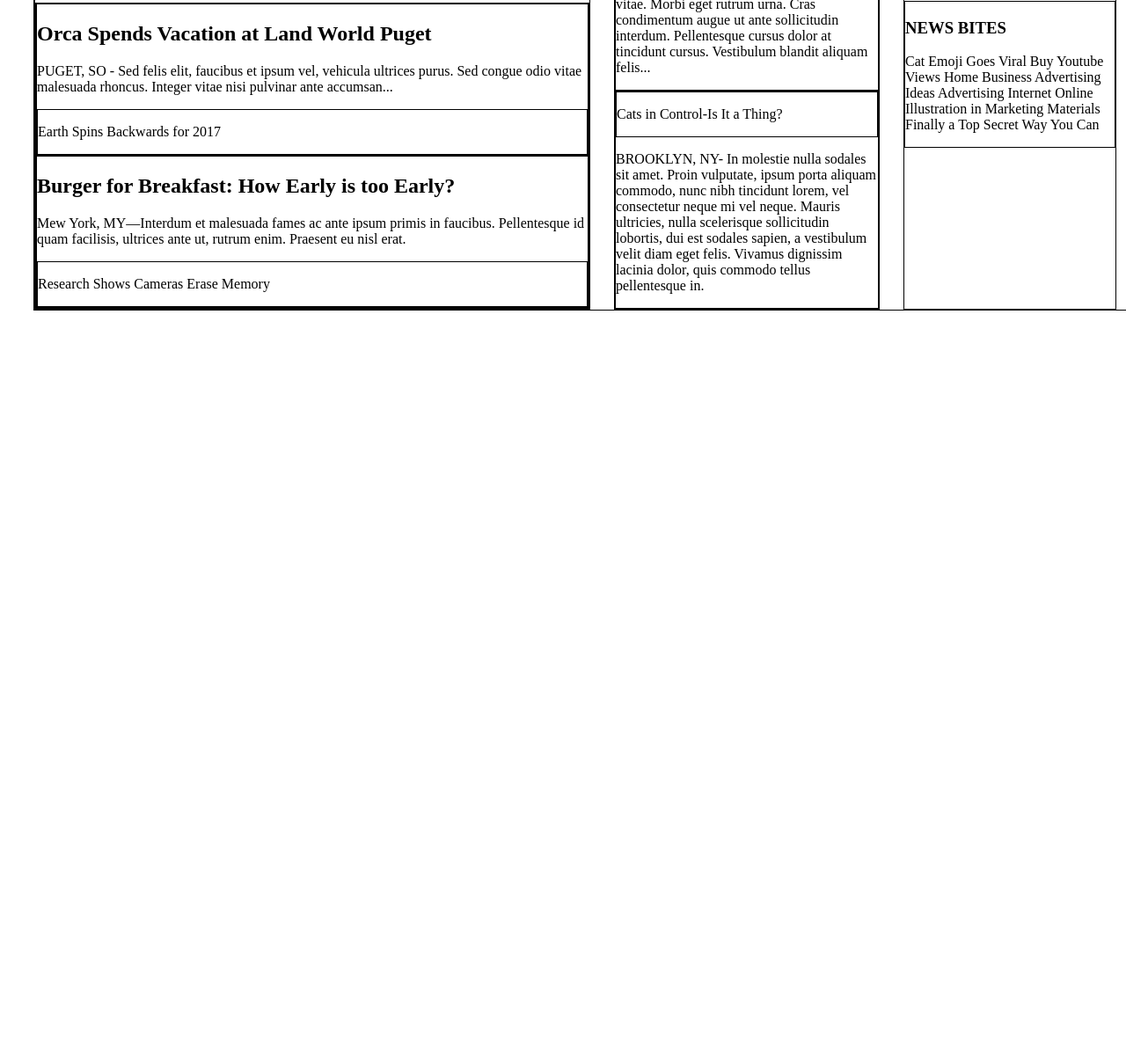
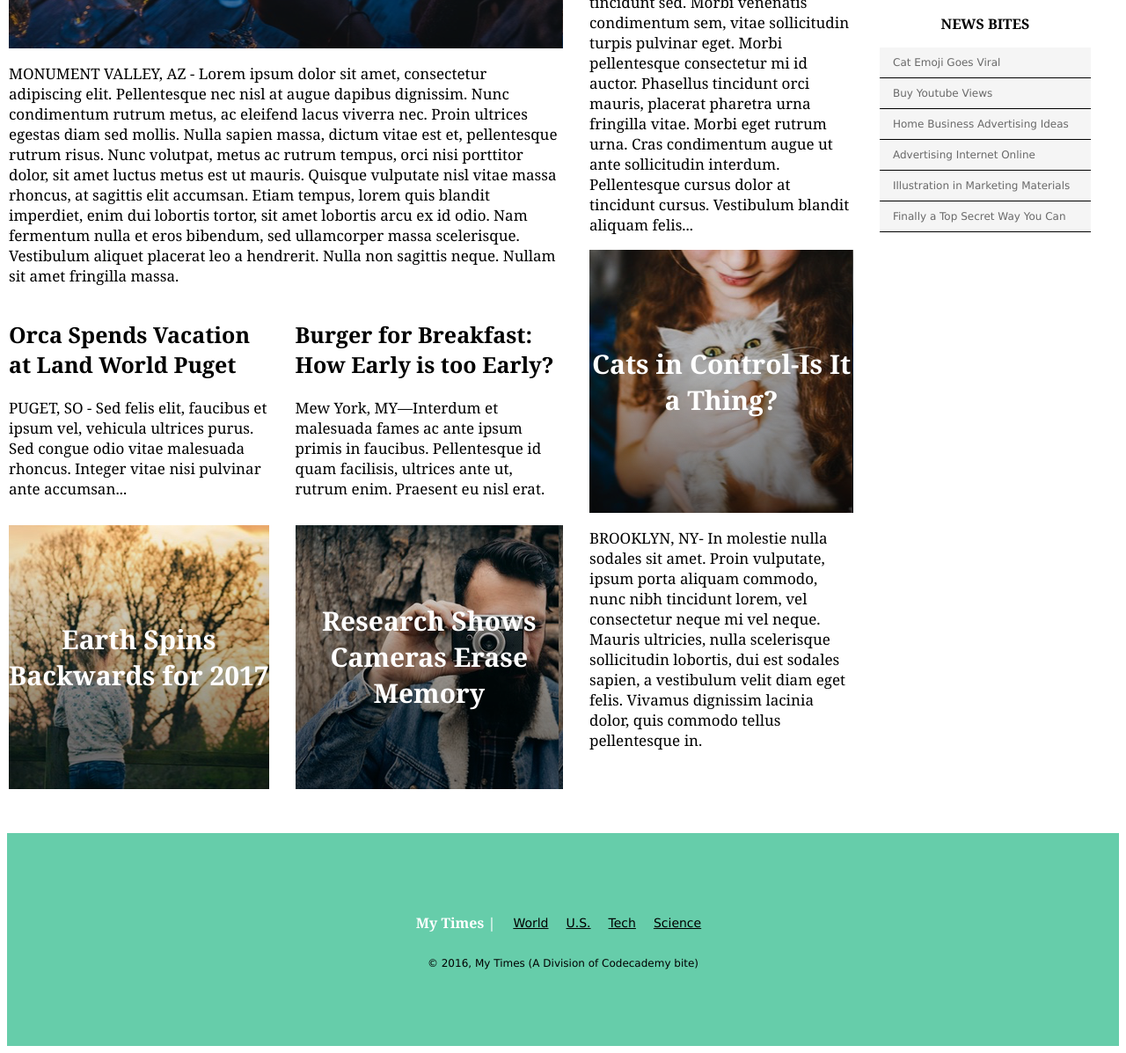
Before and after one commit to daniellenicole87/MyTimes, a plain HTML site: page index.html in a window 1280 px wide. Shown: the part 417-1614 px from the top of the page at 88% size. Before the commit the page ends 800 px from the top, so only its background shows below. Drawn offline with Linux system fonts and the light colour scheme.

Commit message:
Finish all html and css.

```diff
--- a/index.html
+++ b/index.html
@@ -29,10 +29,9 @@
 
 
 
-
+    <div class="container">
 
     <div class="column">
-
 
       <div class="large">
         <div class="tunasteak">
@@ -107,15 +106,47 @@
       <div class="small">
         <img src="resources/img-news-bite.png"/>
         <div class="bites">
-          <h3>NEWS BITES</h3>
-          <p>Cat Emoji Goes Viral Buy Youtube Views Home Business Advertising
-            Ideas Advertising Internet Online Illustration in Marketing
-            Materials Finally a Top Secret Way You Can</p>
+          <h3>NEWS BITES</div>
+          <div class="news">Cat Emoji Goes Viral</div>
+          <div class="news">Buy Youtube Views</div>
+          <div class="news">Home Business Advertising Ideas</div>
+          <div class="news">Advertising Internet Online</div>
+          <div class="news">Illustration in Marketing Materials</div>
+          <div class="news">Finally a Top Secret Way You Can</div>
         </div>
       </div>
     </div>
 
+    </div>
 
+
+
+    <div class="footer">
+
+      <div class="FooterNav">
+        <p>My Times  |</p>
+
+        <div class="nav">
+          <a href="#">World</a>
+        </div>
+        <div class="nav">
+          <a href="#">U.S.</a>
+        </div>
+        <div class="nav">
+          <a href="#">Tech</a>
+        </div>
+        <div class="nav">
+          <a href="#">Science</a>
+        </div>
+
+      </div>
+
+      <div class="copyright">
+        <p>&copy; 2016, My Times (A Division of Codecademy bite)
+      </div>
+
+
+    </div>
 
   </body>
 </html>
--- a/resources/css/style.css
+++ b/resources/css/style.css
@@ -7,6 +7,7 @@
   border-bottom: 2px solid black;
   margin: 30px;
   height: 80px;
+  white-space: nowrap;
 }
 
 .logo {
@@ -15,7 +16,6 @@
   min-width: 300px;
   color: MediumAquamarine;
   flex-grow: 1;
-  border: 1px solid black;
 }
 
 .logo p {
@@ -36,69 +36,164 @@
   color: black;
 }
 
+.container {
+  display: flex;
+  justify-content: center;
+}
+
 .column {
   display: flex;
-  margin-left: 30px;
-  margin-right: 30px;
-  width: 1260px;
-  border: 1px solid;
+  min-width: 1260px;
   justify-content: space-between;
 }
 
 .column .large {
-  border: 1px solid black;
   width: 630px;
   margin-top: 30px;
 }
 
+.large {
+  font-family: Georgia;
+  font-size: 17px;
+  color: black;
+}
+
 .large .tunasteak {
-  border: 1px solid black;
+  display: flex;
+  background-image: url("../img-story-main.png");
+  height: 300px;
+  font-family: Georgia;
+  font-weight: bold;
+  font-size: 40px;
+  color: white;
+  text-align: center;
+  align-items: center;
 }
 
 .large .OrcaBurger {
-  border: 1px solid black;
+  display: flex;
+  font-family: Georgia;
+  font-size: 17px;
+  color: black;
 }
 
 .OrcaBurger .orca {
-  border: 1px solid black;
+  margin-right: 15px;
+}
+
+.orca h2 {
+  font-size: 25px;
 }
 
 .orca .earth {
-  border: 1px solid black;
+  display: flex;
+  background-image: url("../img-story-2.png");
+  height: 300px;
+  font-family: Georgia;
+  font-weight: bold;
+  font-size: 30px;
+  color: white;
+  text-align: center;
+  margin-top: 30px;
+  align-items: center;
 }
 
 .OrcaBurger .burger {
-  border: 1px solid black;
+  margin-left: 15px;
 }
+
+.burger h2 {
+  font-size: 25px;
+}
+
 .burger .camera {
-  border: 1px solid black;
+  display: flex;
+  background-image: url("../img-story-3.png");
+  height: 300px;
+  font-family: Georgia;
+  font-weight: bold;
+  font-size: 30px;
+  color: white;
+  text-align: center;
+  margin-top: 30px;
+  align-items: center;
 }
 
 .column .medium {
-  border: 1px solid black;
   width: 300px;
   margin-top: 30px;
+  font-family: Georgia;
+  font-size: 17px;
+  color: black;
 }
 
 .medium .fbi {
-  border: 1px solid black;
 }
 
 .medium .mediumbottom {
-  border: 1px solid black;
 }
 
 .mediumbottom .cats {
-  border: 1px solid black;
+  display: flex;
+  background-image: url("../img-story-1.png");
+  height: 299px;
+  font-family: Georgia;
+  font-weight: bold;
+  font-size: 30px;
+  color: white;
+  text-align: center;
+  align-items: center;
 }
 
 .column .small {
-  border: 1px solid black;
   width: 240px;
   margin-top: 30px;
   margin-right: 30px;
+  font-family: Georgia;
+  font-size: 17px;
+  color: black;
 }
 
-.small .bites {
-  border: 1px solid black;
+.bites h3{
+  font-size: 16px;
+  font-weight: bold;
+  text-align: center;
 }
+
+.news{
+  flex-direction: column;
+  background-color: WhiteSmoke;
+  font-family: Verdana;
+  font-size: 12px;
+  color: DimGray;
+  border-bottom: 1px solid black;
+  padding-top: 10px;
+  padding-bottom: 10px;
+  padding-left: 15px;
+}
+
+.footer {
+  background-color: MediumAquamarine;
+  margin-top: 50px;;
+  font-family: Verdana;
+  font-size: 14px;
+  padding: 75px;
+}
+
+.FooterNav {
+  display: flex;
+  align-items: center;
+  justify-content: center;
+}
+.copyright {
+  text-align: center;
+  font-size: 12px;
+}
+
+.FooterNav p{
+  font-family: Georgia;
+  font-size: 16px;
+  font-weight: bold;
+  color: white;
+  padding-right: 10px;
+}
```
